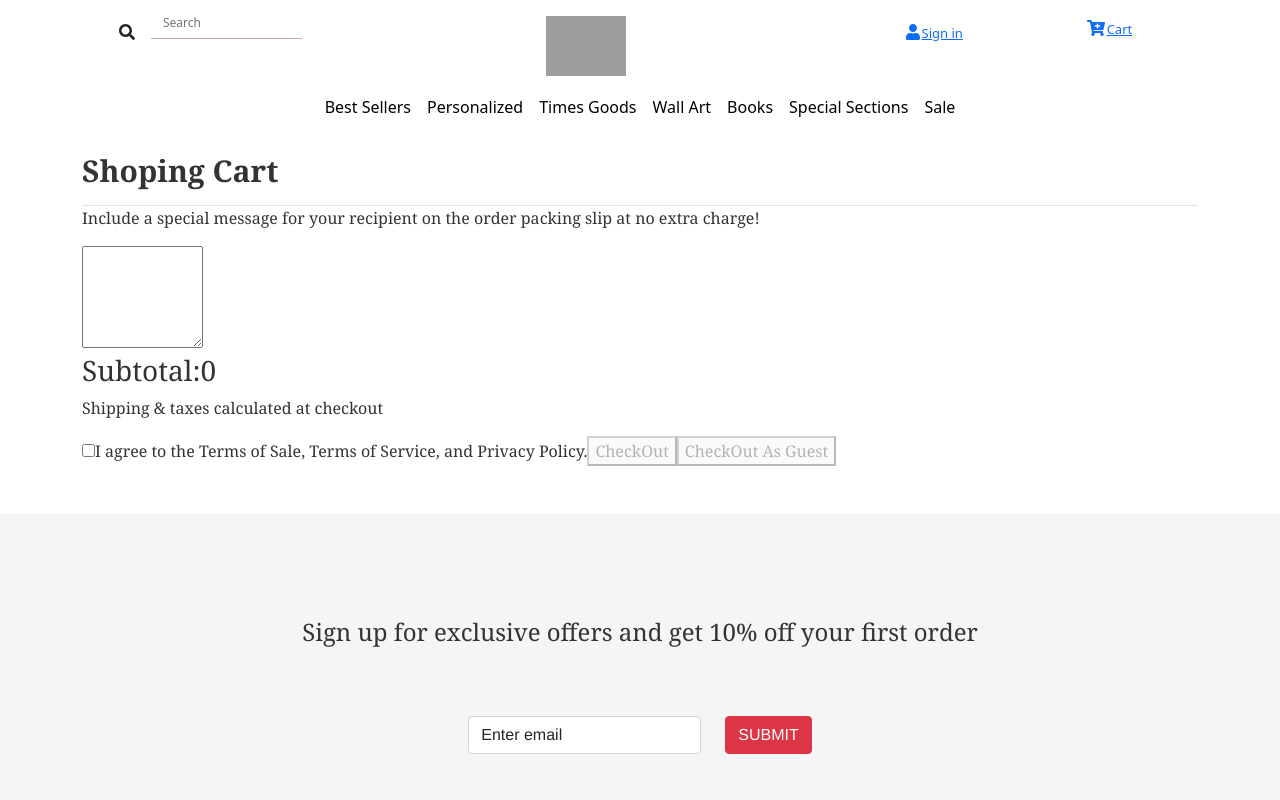
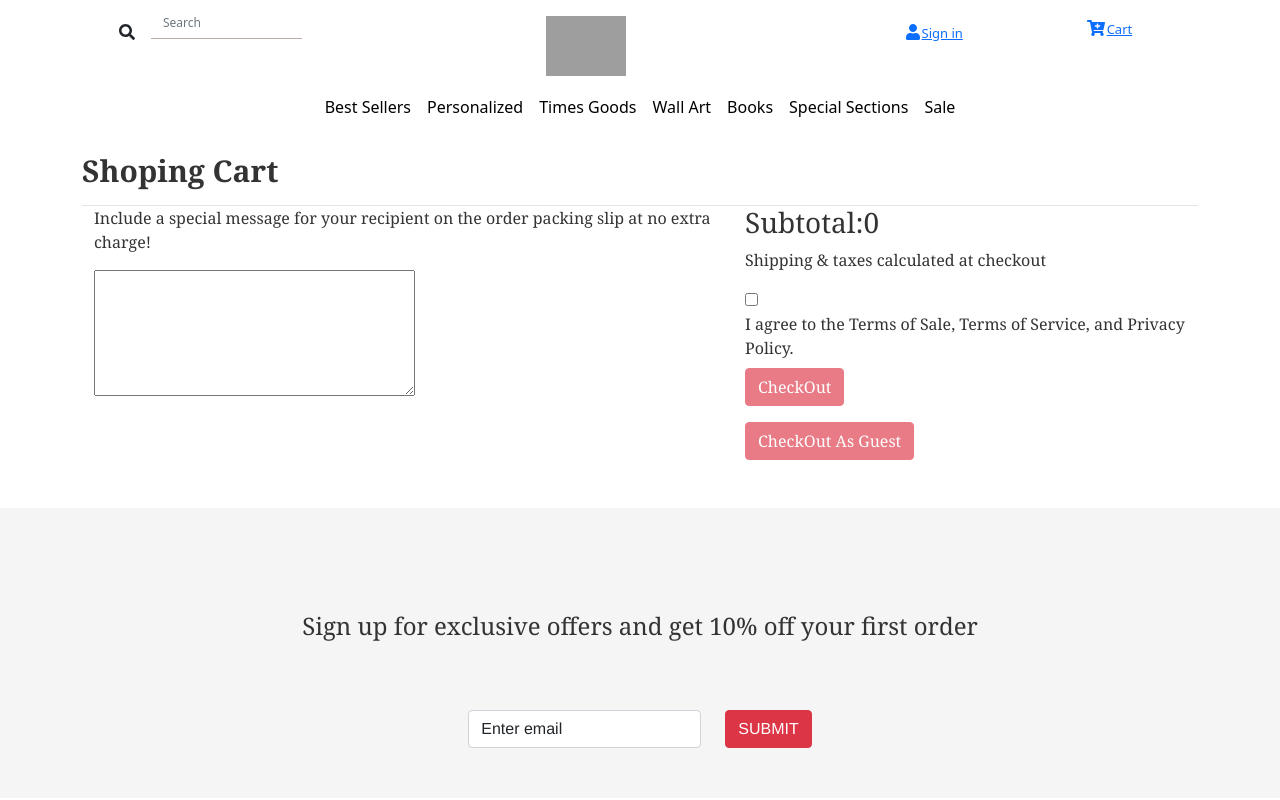
Before and after one commit to webzeco/minigoonline, a React (Create React App) app: page /cart in a window 1280 px wide. Shown: the top 800 px of the page. Built offline with nearby package versions, Linux system fonts and the light colour scheme; grey boxes are pictures that could not be loaded.

Commit message:
incomplete design of cart subtotal and basket etc

```diff
--- a/src/components/Cart.jsx
+++ b/src/components/Cart.jsx
@@ -76,29 +76,44 @@ const Cart = props => {
                         (data) => <ShowCartProduct setPrice={updateTotal} removeItem={removeItem} data={data} />
                     )
                 }
-
+  <div className="container">
+      <div className="row">
+        <div className="col-lg-7 col-md-12">
+            <div className="row">
+            <div className="col-lg-12">
                 <p>Include a special message for your recipient on the order packing slip at no extra charge!</p>
-                <textarea rows='4' cols='10' id='specialMessage'></textarea>
-
+                <textarea rows='5' cols='30' id='specialMessage'></textarea>
+                </div>
+                <div className="col-lg-12 ">
+                {
+                    props.cartData.map(
+                        (obj) => {
+                            return <>
+                            <div className="d-flex  ">
+                                <input id={obj.id} type='checkbox' className="mt-1" value={obj.bucketPrice} onChange={handleBucket} />
+                                <label className="px-2" for={obj.id}>Do you want bucket for product {obj.title} at price {obj.bucketPrice}
+                                </label>
+                                </div>
+                            </>
+                        }
+                    )
+                }
+                </div>
+                </div>
+</div>
+<div className="col-lg-5 col-md-12 ">
                 <h3>Subtotal:{subTotal}</h3>
                 <p>Shipping & taxes calculated at checkout</p>
                 <input id='agreementCheckBox' type='checkbox' onChange={handleAgreement} />
                 <label for='agreementCheckBox'>I agree to the Terms of Sale, Terms of Service, and Privacy Policy.
                 </label>
-                <button id='Checkoutbtn' disabled>CheckOut</button>
-                <button id='CheckoutAsGuestbtn' disabled>CheckOut As Guest</button>
-                {
-                    props.cartData.map(
-                        (obj) => {
-                            return <>
-                                <input id={obj.id} type='checkbox' value={obj.bucketPrice} onChange={handleBucket} />
-                                <label for={obj.id}>Do you want bucket for product {obj.title} at price {obj.bucketPrice}
-                                </label>
-                            </>
-                        }
-                    )
-                }
+                <button id='Checkoutbtn' className="btn btn-danger mb-3 mt-2" disabled>CheckOut</button>
+                <br />
+                <button id='CheckoutAsGuestbtn' className="btn btn-danger" disabled>CheckOut As Guest</button>
 
+                </div>
+</div>
+</div>
             </div>
         </>
     )
```
